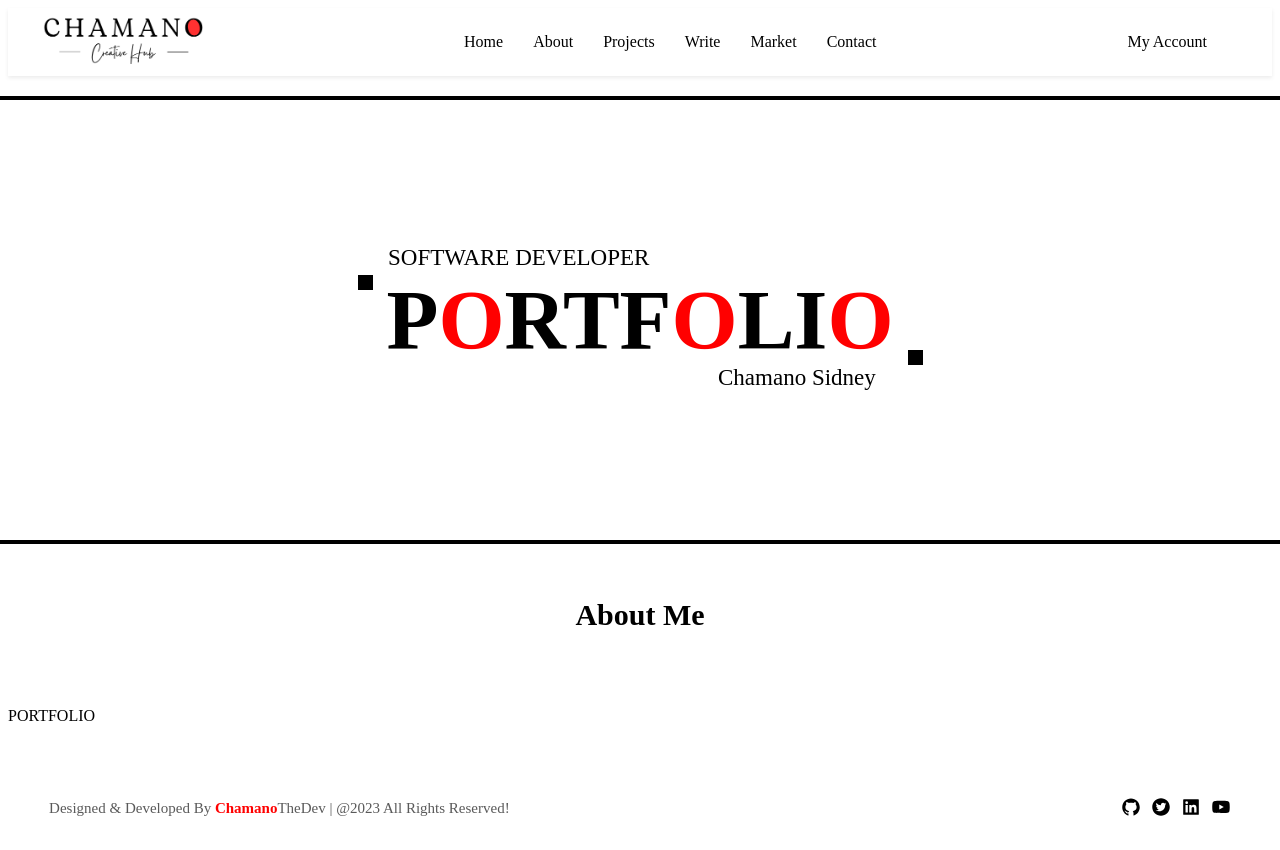
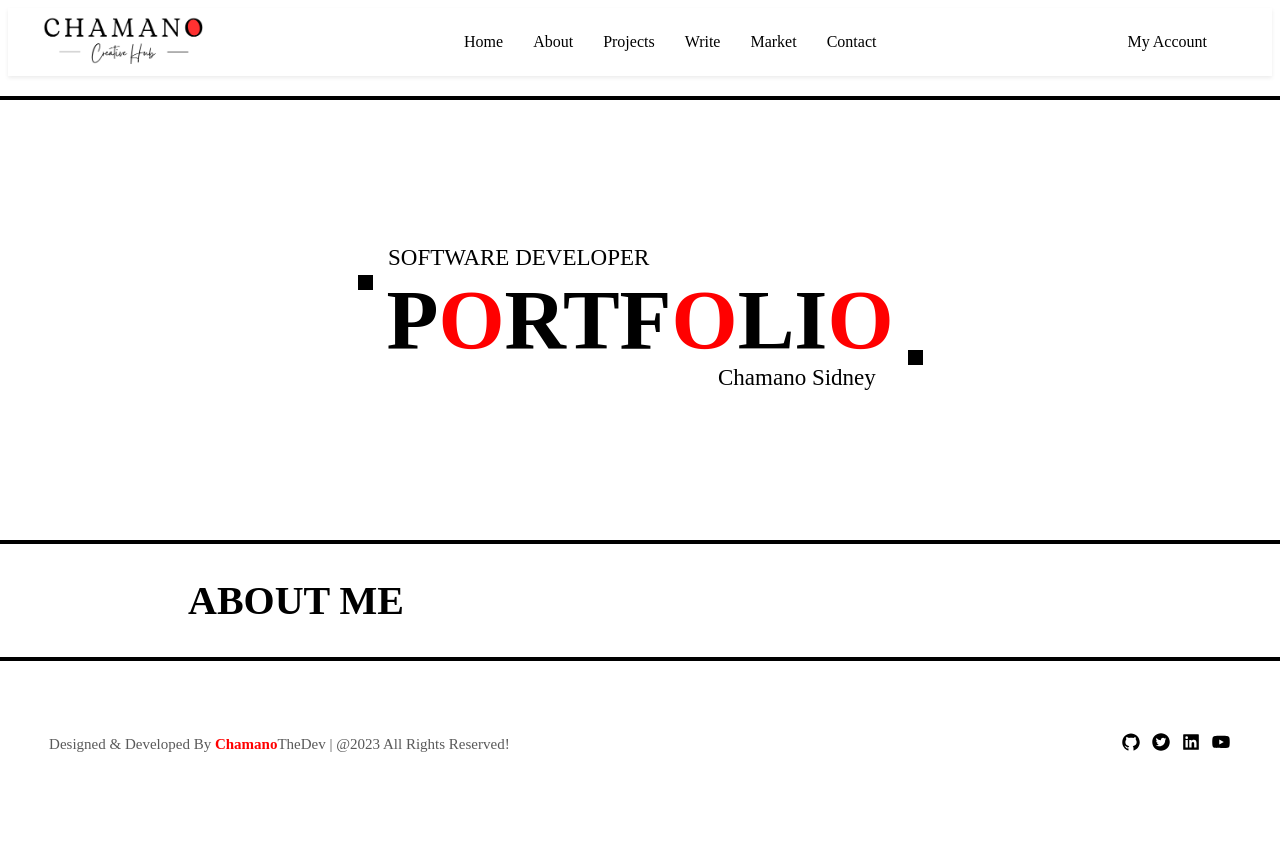
Before and after one commit to chamanoS/chamanothedev, a React (Create React App) app in the folder frontend/: page /about in a window 1280 px wide. After the commit the page ends 800 px from the top, so only its background shows below. Built offline with nearby package versions, Linux system fonts and the light colour scheme; the HTML template or start-up script is replaced by a standard one.

Commit message:
adding about me section

```diff
--- a/frontend/src/pages/about/About.jsx
+++ b/frontend/src/pages/about/About.jsx
@@ -17,10 +17,11 @@ export const About = () => {
           <div className='lines lower'></div>
         </div>
         <div className='about-me'>
-          <h1>About Me</h1>
+          <h1>ABOUT ME</h1>
+          <div className='lines lower'></div>
         </div>
 
-      </section>PORTFOLIO
+      </section>
     </>
   )
 }
--- a/frontend/src/pages/about/about.css
+++ b/frontend/src/pages/about/about.css
@@ -1,11 +1,12 @@
 .the-body{
     margin: 20px 80px;
 }
-.about-me{
-    padding: 30px;
-    text-align: center;
+.about-me h1{
+    /* padding: 30px; */
     font-weight: 900;
-    font-size: 20px;
+    font-size: 40px;
+    font-family: serif;
+    margin-left: 100PX;
 }
 .lines{
     border-top: 4px solid black;
```
